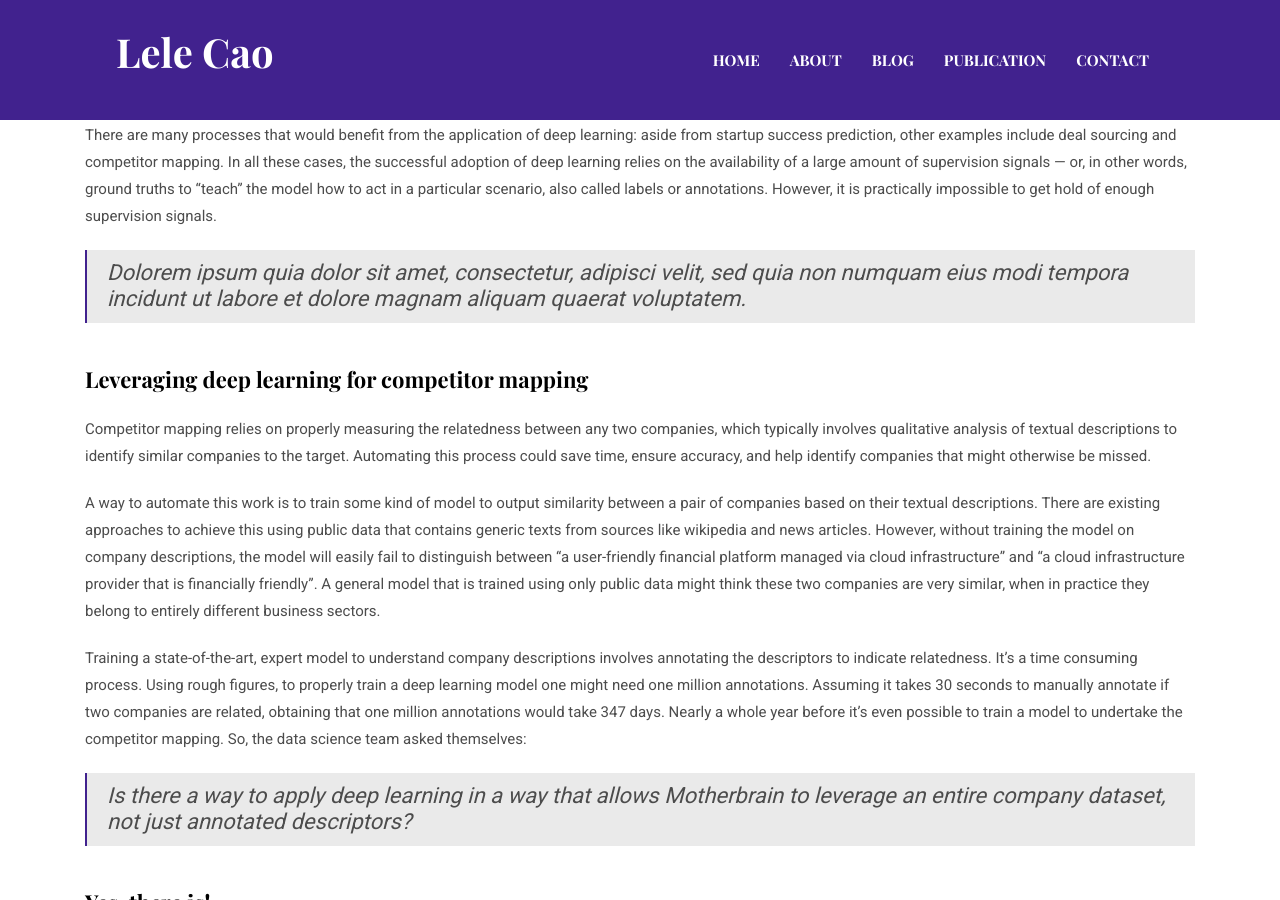
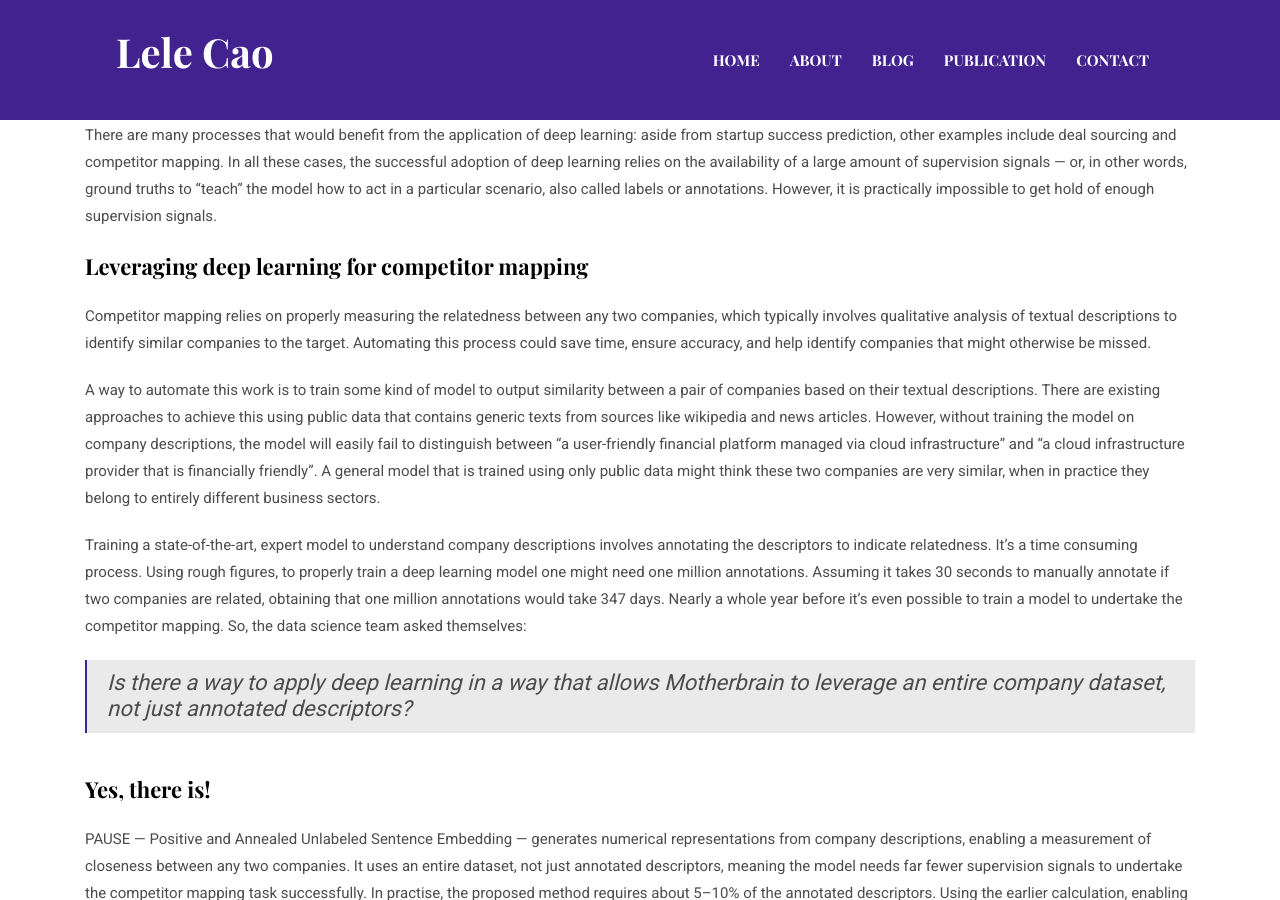
Before and after one commit to vishalbelsare/caolele.github.io, a Jekyll site: the page built from _posts/2017-05-26-amazon-increase-income-1.5-million copy 2.markdown, in a window 1280 px wide and 900 px high, scrolled down 1370 px. Built offline with Jekyll 4.4.1, drawn with Linux system fonts in a browser that asks for light colours.

Commit message:
remove dummy texts in blog

```diff
--- a/_posts/2017-05-26-amazon-increase-income-1.5-million copy 2.markdown
+++ b/_posts/2017-05-26-amazon-increase-income-1.5-million copy 2.markdown
@@ -19,8 +19,6 @@ This is changing. The ubiquity of digitization means that large amounts of high-
 
 There are many processes that would benefit from the application of deep learning: aside from startup success prediction, other examples include deal sourcing and competitor mapping. In all these cases, the successful adoption of deep learning relies on the availability of a large amount of supervision signals — or, in other words, ground truths to “teach” the model how to act in a particular scenario, also called labels or annotations. However, it is practically impossible to get hold of enough supervision signals.
 
-> Dolorem ipsum quia dolor sit amet, consectetur, adipisci velit, sed quia non numquam eius modi tempora incidunt ut labore et dolore magnam aliquam quaerat voluptatem.
-
 **Leveraging deep learning for competitor mapping**
 
 Competitor mapping relies on properly measuring the relatedness between any two companies, which typically involves qualitative analysis of textual descriptions to identify similar companies to the target. Automating this process could save time, ensure accuracy, and help identify companies that might otherwise be missed.
```
